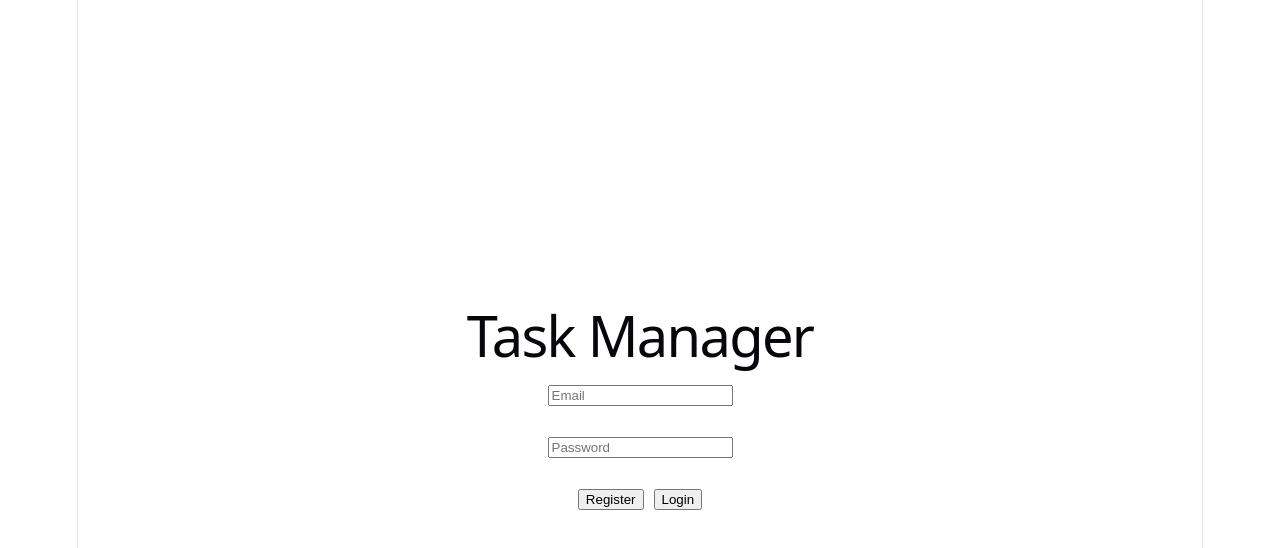
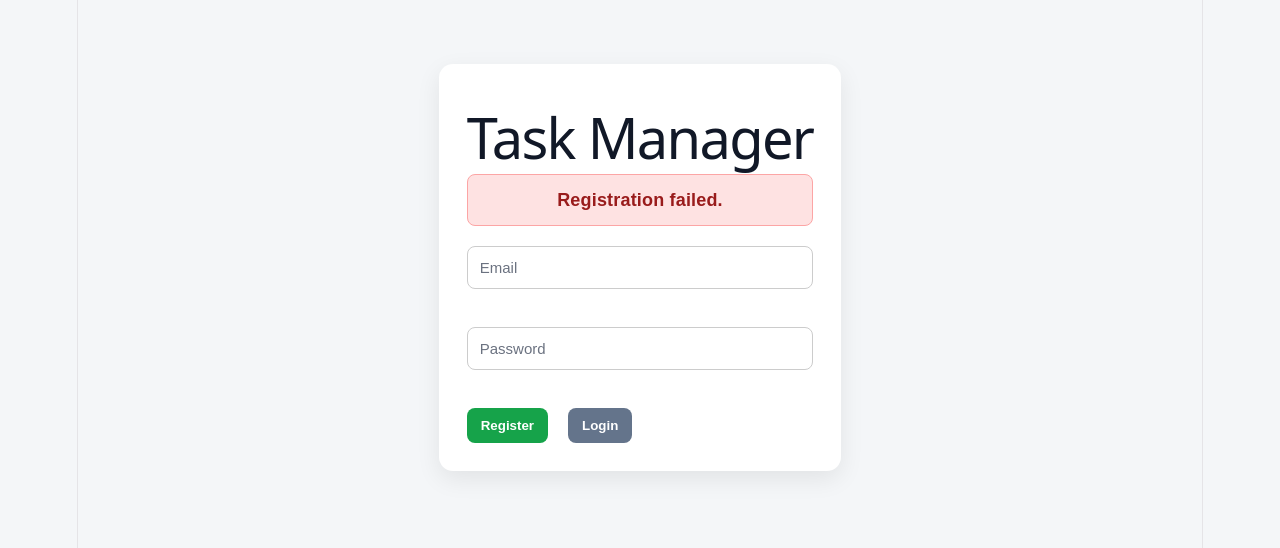
Before and after one commit to TLW500/task-manager-app, a React app in the folder frontend/: page / in a window 1280 px wide. Both pictures are taken after a click on the button "Register". Shown: the top 548 px of the page. Built offline with nearby package versions, Linux system fonts and the light colour scheme; no server answers; the HTML template or start-up script is replaced by a standard one.

Commit message:
Added Due Date/Time, changed the layout and style

```diff
--- a/frontend/src/App.css
+++ b/frontend/src/App.css
@@ -1,184 +1,217 @@
-.counter {
-  font-size: 16px;
-  padding: 5px 10px;
-  border-radius: 5px;
-  color: var(--accent);
-  background: var(--accent-bg);
-  border: 2px solid transparent;
-  transition: border-color 0.3s;
-  margin-bottom: 24px;
-
-  &:hover {
-    border-color: var(--accent-border);
-  }
-  &:focus-visible {
-    outline: 2px solid var(--accent);
-    outline-offset: 2px;
-  }
+* {
+  box-sizing: border-box;
 }
 
-.hero {
-  position: relative;
-
-  .base,
-  .framework,
-  .vite {
-    inset-inline: 0;
-    margin: 0 auto;
+body {
+  margin: 0;
+  font-family: Arial, sans-serif;
+  background: #f4f6f8;
+  color: #222;
 }
 
-  .base {
-    width: 170px;
-    position: relative;
-    z-index: 0;
+.app-container {
+  max-width: 700px;
+  margin: 40px auto;
+  padding: 24px;
 }
 
-  .framework,
-  .vite {
-    position: absolute;
+.app-card {
+  background: white;
+  padding: 28px;
+  border-radius: 14px;
+  box-shadow: 0 8px 24px rgba(0, 0, 0, 0.08);
 }
 
-  .framework {
-    z-index: 1;
-    top: 34px;
-    height: 28px;
-    transform: perspective(2000px) rotateZ(300deg) rotateX(44deg) rotateY(39deg)
-      scale(1.4);
+h1 {
+  text-align: center;
+  margin-bottom: 24px;
 }
 
-  .vite {
-    z-index: 0;
-    top: 107px;
-    height: 26px;
-    width: auto;
-    transform: perspective(2000px) rotateZ(300deg) rotateX(40deg) rotateY(39deg)
-      scale(0.8);
-  }
+input {
+  width: 100%;
+  padding: 12px;
+  margin-bottom: 12px;
+  border: 1px solid #ccc;
+  border-radius: 8px;
+  font-size: 15px;
 }
 
-#center {
-  display: flex;
-  flex-direction: column;
-  gap: 25px;
-  place-content: center;
-  place-items: center;
-  flex-grow: 1;
-
-  @media (max-width: 1024px) {
-    padding: 32px 20px 24px;
-    gap: 18px;
-  }
+button {
+  padding: 10px 14px;
+  border: none;
+  border-radius: 8px;
+  background: #16a34a;
+  color: white;
+  cursor: pointer;
+  font-weight: 600;
 }
 
-#next-steps {
-  display: flex;
-  border-top: 1px solid var(--border);
-  text-align: left;
-
-  & > div {
-    flex: 1 1 0;
-    padding: 32px;
-    @media (max-width: 1024px) {
-      padding: 24px 20px;
-    }
+button:hover {
+  background: #15803d;
 }
 
-  .icon {
-    margin-bottom: 16px;
-    width: 22px;
-    height: 22px;
+.secondary-btn {
+  background: #64748b;
+  margin-left: 10px;
 }
 
-  @media (max-width: 1024px) {
-    flex-direction: column;
+.secondary-btn:hover {
+  background: #475569;
+}
+
+.delete-btn {
+  background: #dc2626;
+}
+
+.delete-btn:hover {
+  background: #b91c1c;
+}
+
+.task-list {
+  margin-top: 20px;
+}
+
+.task-card {
+  border: 1px solid #ddd;
+  padding: 16px;
+  border-radius: 10px;
+  margin-bottom: 14px;
+  background: #fafafa;
+}
+
+.completed-task {
+  background: #f0fdf4;
+  border-color: #bbf7d0;
+}
+
+.task-header {
+  display: flex;
+  justify-content: space-between;
+  align-items: center;
+}
+
+.task-title {
+  margin: 0;
+  font-size: 18px;
+}
+
+.completed-title {
+  text-decoration: line-through;
+  color: #64748b;
+}
+
+.task-description {
+  color: #475569;
+  margin: 10px 0;
+}
+
+.due-date {
+  font-size: 14px;
+  color: #64748b;
+}
+
+.status {
+  font-size: 12px;
+  padding: 4px 8px;
+  border-radius: 999px;
+  font-weight: bold;
+}
+
+.status.active {
+  background: #dbeafe;
+  color: #15803d;
+}
+
+.status.done {
+  background: #dcdce7;
+  color: #15803d;
+}
+
+.empty-text {
+  color: #64748b;
   text-align: center;
 }
+
+.task-actions {
+  display: flex;
+  gap: 10px;
+  flex-wrap: wrap;
 }
 
-#docs {
-  border-right: 1px solid var(--border);
-
-  @media (max-width: 1024px) {
-    border-right: none;
-    border-bottom: 1px solid var(--border);
-  }
+.filter-buttons {
+  display: flex;
+  gap: 10px;
+  margin-bottom: 20px;
 }
 
-#next-steps ul {
-  list-style: none;
-  padding: 0;
+.auth-buttons {
   display: flex;
-  gap: 8px;
-  margin: 32px 0 0;
-
-  .logo {
-    height: 18px;
+  gap: 10px;
 }
 
-  a {
-    color: var(--text-h);
-    font-size: 16px;
-    border-radius: 6px;
-    background: var(--social-bg);
-    display: flex;
-    padding: 6px 12px;
-    align-items: center;
-    gap: 8px;
-    text-decoration: none;
-    transition: box-shadow 0.3s;
-
-    &:hover {
-      box-shadow: var(--shadow);
-    }
-    .button-icon {
-      height: 18px;
-      width: 18px;
-    }
+.logout-btn {
+  background: #111827;
+  margin-bottom: 20px;
 }
 
-  @media (max-width: 1024px) {
-    margin-top: 20px;
-    flex-wrap: wrap;
-    justify-content: center;
-
-    li {
-      flex: 1 1 calc(50% - 8px);
+.logout-btn:hover {
+  background: #000;
 }
 
-    a {
-      width: 100%;
-      justify-content: center;
-      box-sizing: border-box;
-    }
-  }
+.app-card h1,
+.app-card h2,
+.app-card h3 {
+  color: #111827;
 }
 
-#spacer {
-  height: 88px;
-  border-top: 1px solid var(--border);
-  @media (max-width: 1024px) {
-    height: 48px;
-  }
+input {
+  background: #ffffff;
+  color: #111827;
 }
 
-.ticks {
-  position: relative;
-  width: 100%;
-
-  &::before,
-  &::after {
-    content: '';
-    position: absolute;
-    top: -4.5px;
-    border: 5px solid transparent;
+input::placeholder {
+  color: #6b7280;
 }
 
-  &::before {
-    left: 0;
-    border-left-color: var(--border);
+input[type="date"] {
+  color-scheme: light;
+  background: #ffffff;
+  color: #111827;
 }
-  &::after {
-    right: 0;
-    border-right-color: var(--border);
+
+label {
+  display: block;
+  font-weight: 600;
+  margin-bottom: 6px;
+  color: #111827;
 }
+
+.message {
+  padding: 12px;
+  border-radius: 8px;
+  margin-bottom: 20px;
+  font-weight: 600;
+  transition: opacity 0.3s ease;
 }
+
+.message.success {
+  background: #dcfce7;
+  color: #166534;
+  border: 1px solid #86efac;
+}
+
+.message.error {
+  background: #fee2e2;
+  color: #991b1b;
+  border: 1px solid #fca5a5;
+}
+
+.search-input {
+  margin-bottom: 16px;
+  border: 2px solid #e5e7eb;
+}
+
+.search-input:focus {
+  outline: none;
+  border-color: #16a34a;
+}
--- a/frontend/src/App.jsx
+++ b/frontend/src/App.jsx
@@ -1,3 +1,4 @@
+import "./App.css";
 import { useState, useEffect } from "react";
 import axios from "axios";
 import TaskForm from "./components/TaskForm";
@@ -13,7 +14,20 @@ function App() {
   const [tasks, setTasks] = useState([]);
   const [title, setTitle] = useState("");
   const [description, setDescription] = useState("");
+  const [dueDate, setDueDate] = useState("");
+  const [dueTime, setDueTime] = useState("");
   const [editingTaskId, setEditingTaskId] = useState(null);
+
+  // Filter state
+  const [filter, setFilter] = useState("all");
+  const [searchTerm, setSearchTerm] = useState("");
+  const [message, setMessage] = useState(""); // message state
+  const [messageType, setMessageType] = useState(""); // message type state
+
+  // error state
+  const [error, setError] = useState("");
+  const [loading, setLoading] = useState(false);
+
 
   const register = async () => {
     try {
@@ -27,13 +41,15 @@ function App() {
       localStorage.setItem("user", JSON.stringify(res.data));
       localStorage.setItem("token", res.data.token)
 
-      alert("Registered successfully");
+      setMessage("Registration successful.");
+      setMessageType("success");
 
     } catch (err) {
       console.error("FULL ERROR:", err);
       console.log("SERVER RESPONSE:", err.response?.data);
 
-      alert(JSON.stringify(err.response?.data));
+      setMessage(err.response?.data?.message || "Registration failed.");
+      setMessageType("error");
     }
   };
 
@@ -48,8 +64,13 @@ function App() {
       setUser(res.data);
       localStorage.setItem("user", JSON.stringify(res.data));
       localStorage.setItem("token", res.data.token);
+
+      setMessage(`Welcome back, ${res.data.name}!`);
+      setMessageType("success");
     } catch (err) {
       console.error(err);
+      setMessage(err.response?.data?.message || "Login failed.");
+      setMessageType("error");
     }
   };
 
@@ -81,12 +102,38 @@ function App() {
 
   // Create task
   const createTask = async () => {
+   if (!title.trim()) {
+      setMessage("Task title is required.");
+      setMessageType("error");
+      return;
+    }
+
+    if (dueDate) {
+      const selectedDateTime = new Date(
+        `${dueDate}T${dueTime || "23:59"}`
+      );
+
+      if (
+        Number.isNaN(selectedDateTime.getTime()) ||
+        selectedDateTime < new Date()
+      ) {
+        setMessage("Due date and time must be in the future.");
+        setMessageType("error");
+        return;
+      }
+    }
+
     try {
       const token = localStorage.getItem("token");
 
       await axios.post(
         "http://localhost:5000/api/tasks",
-        { title, description },
+        {
+          title,
+          description,
+          dueDate,
+          dueTime,
+        },
         {
           headers: {
             Authorization: `Bearer ${token}`,
@@ -96,10 +143,19 @@ function App() {
 
       setTitle("");
       setDescription("");
+      setDueDate("");
+      setDueTime("");
 
-      fetchTasks(); // refresh list
+      await fetchTasks();
+
+      setMessage("Task created successfully.");
+      setMessageType("success");
     } catch (err) {
       console.error(err);
+      setMessage(
+        err.response?.data?.message || "Unable to create task."
+      );
+      setMessageType("error");
     }
   };
 
@@ -115,6 +171,8 @@ function App() {
       });
 
       fetchTasks(); // refresh list
+      setMessage("Task deleted successfully.");
+      setMessageType("success");
     } catch (err) {
       console.error(err);
     }
@@ -122,12 +180,25 @@ function App() {
 
   // Update task
   const updateTask = async (id) => {
+    if (dueDate){
+    const selectedDate = new Date(dueDate);
+    const today = new Date();
+
+    selectedDate.setHours(0, 0, 0, 0);
+    today.setHours(0, 0, 0, 0);
+
+    if (selectedDate < today) {
+      setMessage("Due date cannot be a past date.");
+      setMessageType("error");
+      return;
+    }
+  }
     try {
       const token = localStorage.getItem("token");
 
       await axios.put(
         `http://localhost:5000/api/tasks/${id}`,
-        { title, description },
+        { title, description, dueDate, dueTime },
         {
           headers: {
             Authorization: `Bearer ${token}`,
@@ -138,8 +209,12 @@ function App() {
       setEditingTaskId(null);
       setTitle("");
       setDescription("");
+      setDueDate("");
+      setDueTime("");
 
       fetchTasks();
+      setMessage("Task updated successfully.");
+      setMessageType("success");
     } catch (err) {
       console.error(err);
     }
@@ -180,9 +255,43 @@ function App() {
     }
   }, []);
 
+  useEffect(() => {
+    if (!message) {
+      return;
+    }
+
+    const timer = setTimeout(() => {
+      setMessage("");
+      setMessageType("");
+    }, 3000);
+
+    return () => clearTimeout(timer);
+  }, [message]);
+
+  const filteredTasks = tasks.filter((task) => {
+  const matchesFilter =
+    filter === "completed"
+      ? task.completed
+      : filter === "active"
+      ? !task.completed
+      : true;
+
+  const matchesSearch =
+    task.title.toLowerCase().includes(searchTerm.toLowerCase()) ||
+    task.description.toLowerCase().includes(searchTerm.toLowerCase());
+
+  return matchesFilter && matchesSearch;
+});
+
   return (
-  <div style={{ padding: "20px", maxWidth: "500px", margin: "auto" }}>
+  <div className="app-container">
+    <div className="app-card">
     <h1>Task Manager</h1>
+    {message && (
+      <div className={`message ${messageType}`}>
+        {message}
+      </div>
+    )}
 
     {!user ? (
       <>
@@ -200,21 +309,25 @@ function App() {
         />
         <br /><br />
 
-        <button onClick={register}>Register</button>
+        <div className="auth-buttons">
+          <button onClick={register}>
+            Register
+          </button>
 
-        <button
-          onClick={login}
-          style={{ marginLeft: "10px" }}
-        >
-          Login
-        </button>
+          <button
+            onClick={login}
+            className="secondary-btn"
+          >
+            Login
+          </button>
+        </div>
       </>
     ) : (
       <>
         <h2>Welcome {user.name}</h2>
         <button
           onClick={logout}
-          style={{ marginBottom: "20px"}}
+          className="logout-btn"
         >
           Logout
         </button>
@@ -223,8 +336,12 @@ function App() {
         <TaskForm
           title={title}
           description={description}
+          dueDate={dueDate}
+          dueTime={dueTime}
           setTitle={setTitle}
           setDescription={setDescription}
+          setDueDate={setDueDate}
+          setDueTime={setDueTime}
           createTask={createTask}
           updateTask={updateTask}
           editingTaskId={editingTaskId}
@@ -232,19 +349,49 @@ function App() {
 
         <hr />
 
+        {/* Filter */}
+        <input
+          className="search-input"
+          placeholder="Search tasks..."
+          value={searchTerm}
+          onChange={(e) => setSearchTerm(e.target.value)}
+        />
+        <div className="filter-buttons">
+          <button onClick={() => setFilter("all")}>
+            All
+          </button>
+
+          <button
+            onClick={() => setFilter("active")}
+            style={{ marginLeft: "10px" }}
+          >
+            Active
+          </button>
+
+          <button
+            onClick={() => setFilter("completed")}
+            style={{ marginLeft: "10px" }}
+          >
+            Completed
+          </button>
+        </div>
+
         {/* Task List */}
         <TaskList
-          tasks={tasks}
+          tasks={filteredTasks}
           onDelete={deleteTask}
           onEdit={(task) => {
             setEditingTaskId(task._id);
             setTitle(task.title);
             setDescription(task.description);
+            setDueDate(task.dueDate ? task.dueDate.slice(0, 10) : "");
+            setDueTime(task.dueTime || "");
           }}
           toggleComplete={toggleComplete}
         />
       </>
     )}
+    </div>
   </div>
   );
 }
```
Also changed, not shown: frontend/src/components/TaskForm.jsx (+25 -2 lines), frontend/src/components/TaskList.jsx (+40 -29 lines), 2 other files (tests, documents, lock files or other folders). Lines whose indentation alone changed are shown as unchanged.
